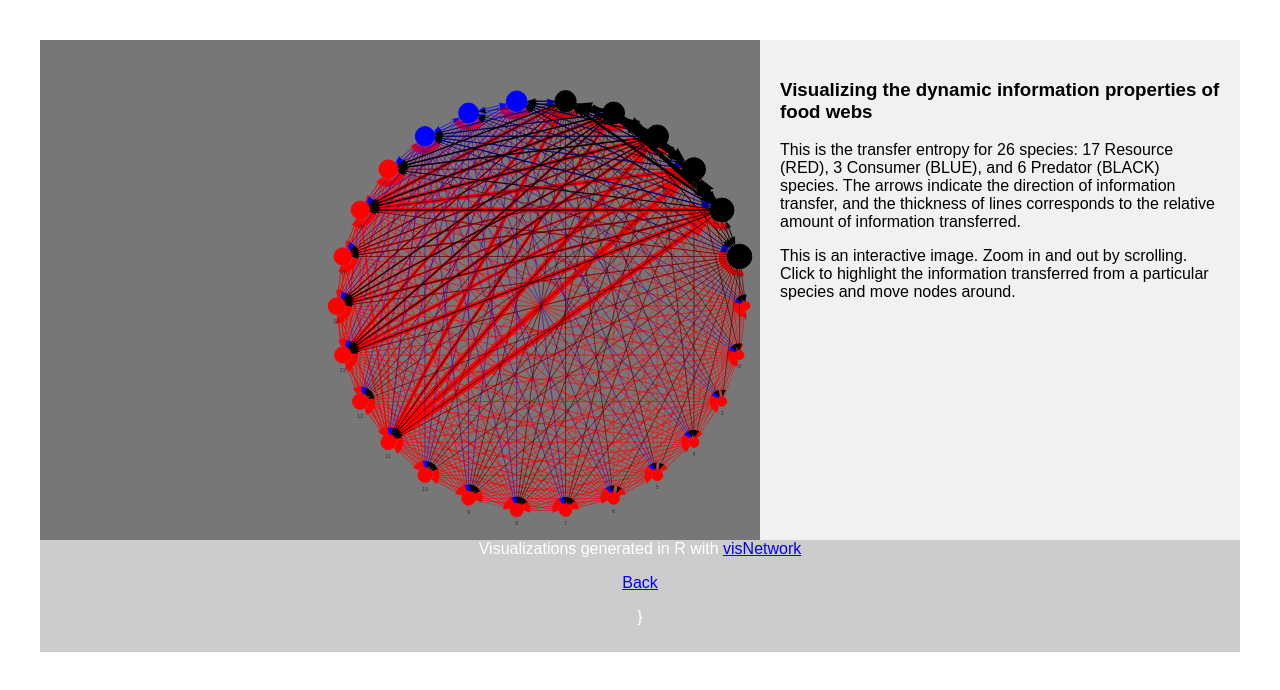
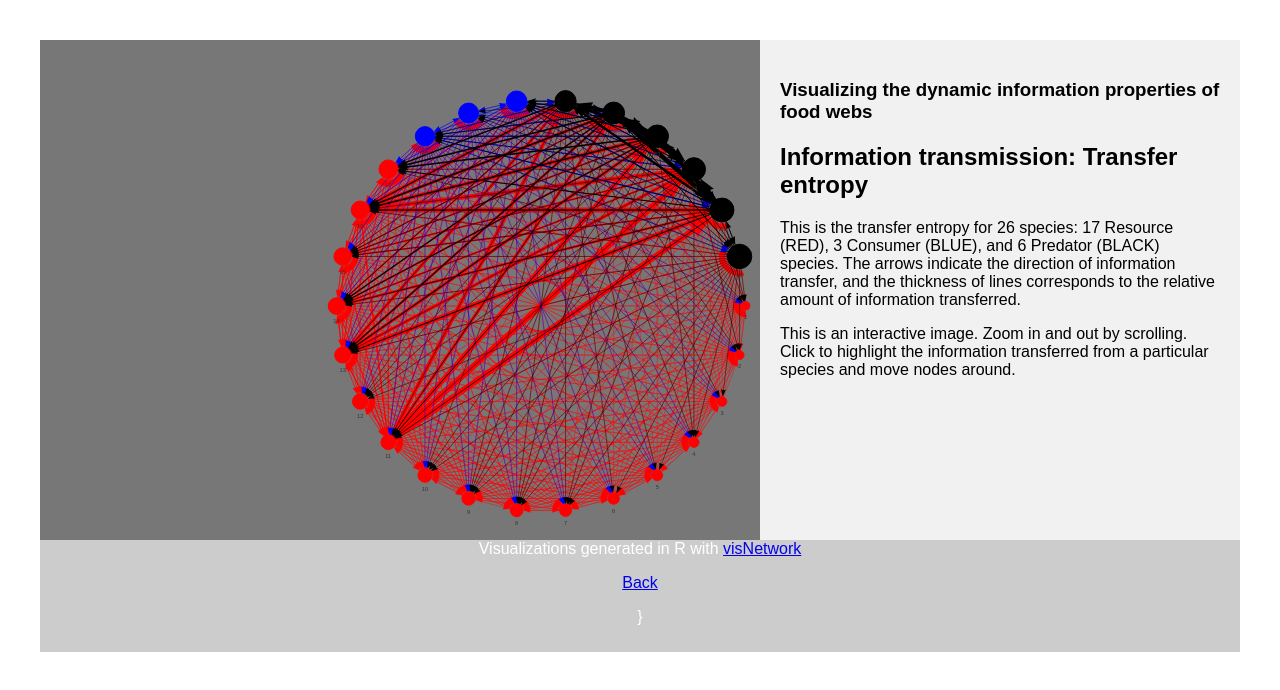
Before and after one commit to jusinowicz/eco_info, a plain HTML site: page te_graph1.html in a window 1280 px wide. Drawn offline with Linux system fonts and the light colour scheme.

Commit message:
Update update

```diff
--- a/te_graph1.html
+++ b/te_graph1.html
@@ -73,6 +73,7 @@ footer {
 </nav>
 <article>
     <h1>Visualizing the dynamic information properties of food webs</h1>
+    <h2>Information transmission: Transfer entropy</h2>
     <p>This is the transfer entropy for 26 species: 17 Resource (RED), 3 Consumer (BLUE), and 6 Predator (BLACK) species. The arrows indicate the direction of information transfer, and the thickness of lines corresponds to the relative amount of information transferred.</p>
 
 	 <p>This is an interactive image. Zoom in and out by scrolling. Click to highlight the information transferred from a particular species and move nodes around. </p>
```
